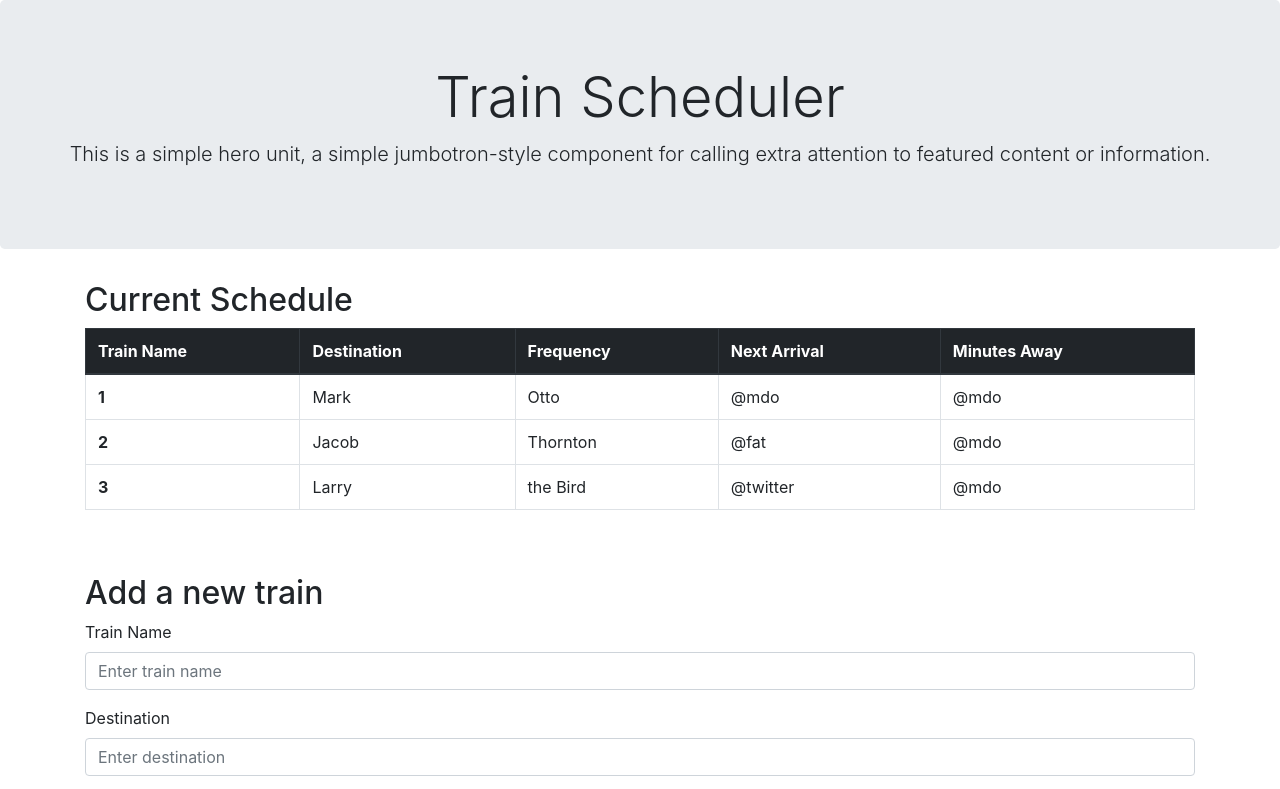
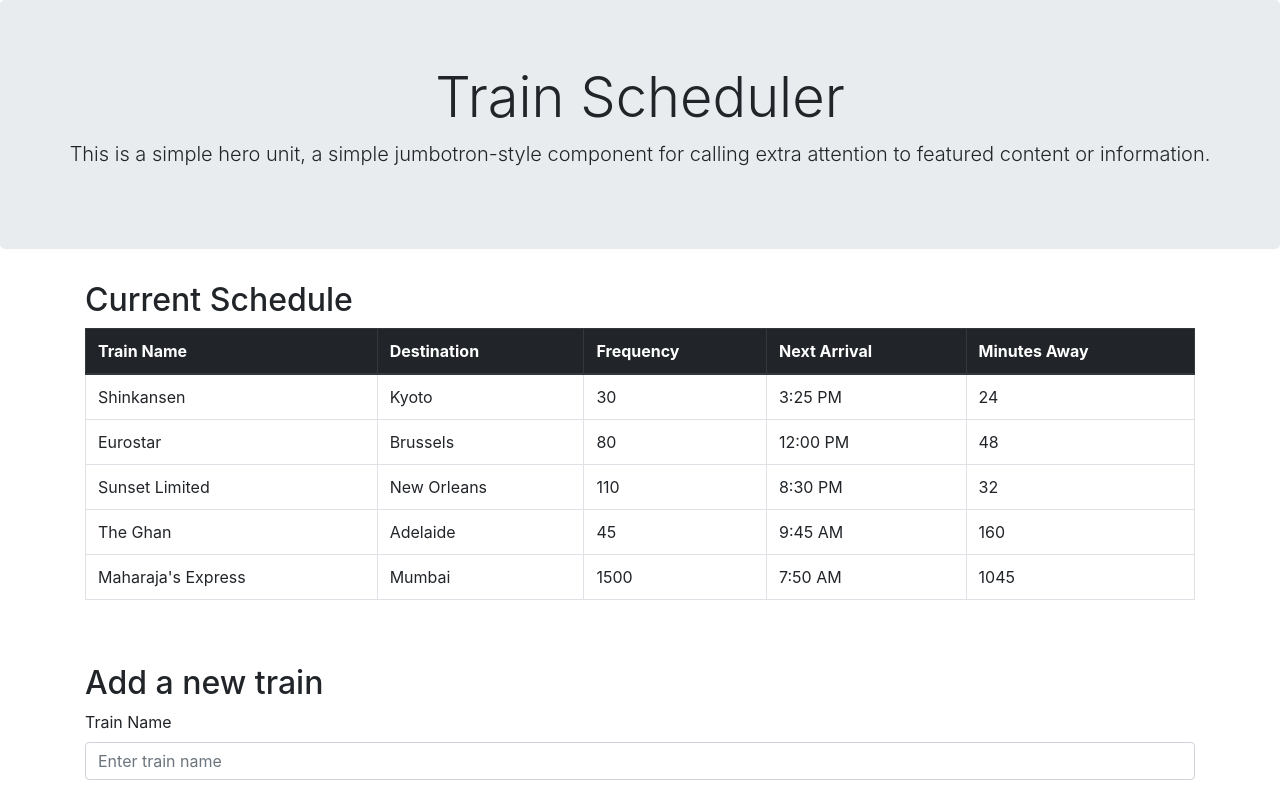
Before and after one commit to rchlblns/Train-Scheduler, a plain HTML site: page index.html in a window 1280 px wide. Shown: the top 789 px of the page. Drawn offline with nearby package versions, Linux system fonts and the light colour scheme.

Commit message:
HTML changes

```diff
--- a/index.html
+++ b/index.html
@@ -22,9 +22,9 @@
             featured content or information.</p>
     </div>
 
-    <div class="container">
+    <div class="container table-responsive-sm-md">
         <h2>Current Schedule</h2>
-        <table class="table table-bordered" id="current-schedule">
+        <table class="table table-bordered table-hover" id="current-schedule">
             <thead class="thead-dark">
                 <tr>
                     <th scope="col">Train Name</th>
@@ -36,25 +36,39 @@
             </thead>
             <tbody>
                 <tr>
-                    <th scope="row">1</th>
-                    <td>Mark</td>
-                    <td>Otto</td>
-                    <td>@mdo</td>
-                    <td>@mdo</td>
+                    <td>Shinkansen</td>
+                    <td>Kyoto</td>
+                    <td>30</td>
+                    <td>3:25 PM</td>
+                    <td>24</td>
                 </tr>
                 <tr>
-                    <th scope="row">2</th>
-                    <td>Jacob</td>
-                    <td>Thornton</td>
-                    <td>@fat</td>
-                    <td>@mdo</td>
+                    <td>Eurostar</td>
+                    <td>Brussels</td>
+                    <td>80</td>
+                    <td>12:00 PM</td>
+                    <td>48</td>
                 </tr>
                 <tr>
-                    <th scope="row">3</th>
-                    <td>Larry</td>
-                    <td>the Bird</td>
-                    <td>@twitter</td>
-                    <td>@mdo</td>
+                    <td>Sunset Limited</td>
+                    <td>New Orleans</td>
+                    <td>110</td>
+                    <td>8:30 PM</td>
+                    <td>32</td>
+                </tr>
+                <tr>
+                    <td>The Ghan</td>
+                    <td>Adelaide</td>
+                    <td>45</td>
+                    <td>9:45 AM</td>
+                    <td>160</td>
+                </tr>
+                <tr>
+                    <td>Maharaja's Express</td>
+                    <td>Mumbai</td>
+                    <td>1500</td>
+                    <td>7:50 AM</td>
+                    <td>1045</td>
                 </tr>
             </tbody>
         </table>
```
Lines whose indentation alone changed are shown as unchanged.
